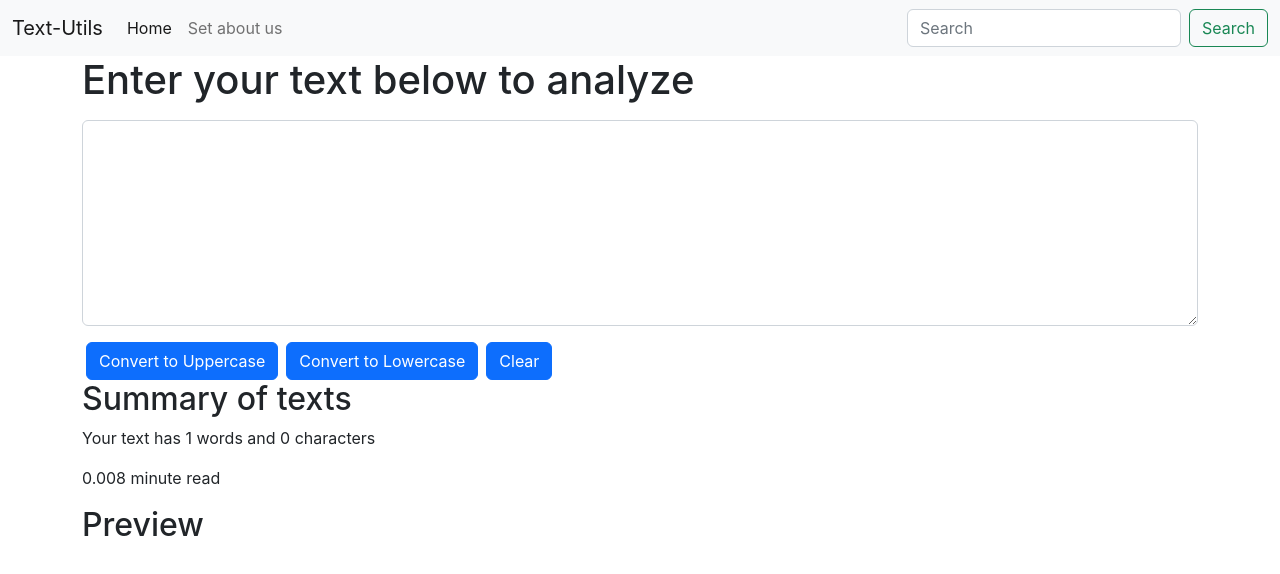
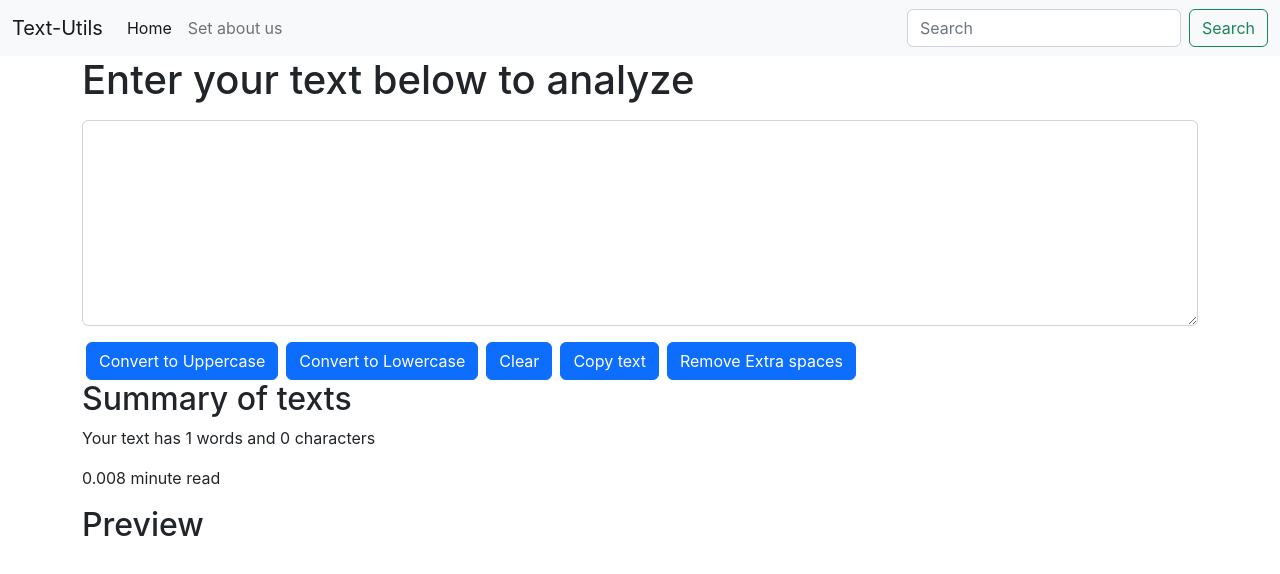
Before and after one commit to Mr-Apoorv/textUtils2, a React (Create React App) app: page / in a window 1280 px wide. Shown: the top 574 px of the page. Built offline with nearby package versions, Linux system fonts and the light colour scheme.

Commit message:
L-11 Exercise 1: Solutions

```diff
--- a/src/components/TextForm.js
+++ b/src/components/TextForm.js
@@ -3,21 +3,36 @@ import PropTypes from "prop-types";
 
 export default function TextForm(props) {
     const [text, setText] = useState("");
+
     function handleUppClick() {
         console.log("button clicked");
         let textInUppercase=text.toUpperCase();
         setText(textInUppercase);
     }
+
     function handleLowClick() {
         console.log("button clicked");
         let textInLowercase=text.toLowerCase();
         setText(textInLowercase);
     }
+
     function handleClearClick() {
         console.log("button clicked");
         let textCleared="";
         setText(textCleared);
     }
+
+    function handleCopy() {
+        let inputText=document.getElementById("exampleFormControlTextarea1");
+        inputText.select(); // will select text (not required for copying, just for display)
+        navigator.clipboard.writeText(inputText.value); // will copy the text in clipboard, then it can be pasted anywhere (required and main code line for copy)
+    }
+
+    function handleExtraSpaces() {
+        let inputText=text.split(/[ ]+/);
+        setText(inputText.join(" "));
+    }
+
     function handleTextChange(event) {
         console.log(`text changed`);
         setText(event.target.value);
@@ -38,6 +53,8 @@ export default function TextForm(props) {
       <button className="btn btn-primary mx-1" onClick={handleUppClick}>Convert to Uppercase</button>
       <button className="btn btn-primary mx-1" onClick={handleLowClick}>Convert to Lowercase</button>
       <button className="btn btn-primary mx-1" onClick={handleClearClick}>Clear</button>
+      <button className="btn btn-primary mx-1" onClick={handleCopy}>Copy text</button>
+      <button className="btn btn-primary mx-1" onClick={handleExtraSpaces}>Remove Extra spaces</button>
     </div>
     <div>
         <h2>Summary of texts</h2>
```
